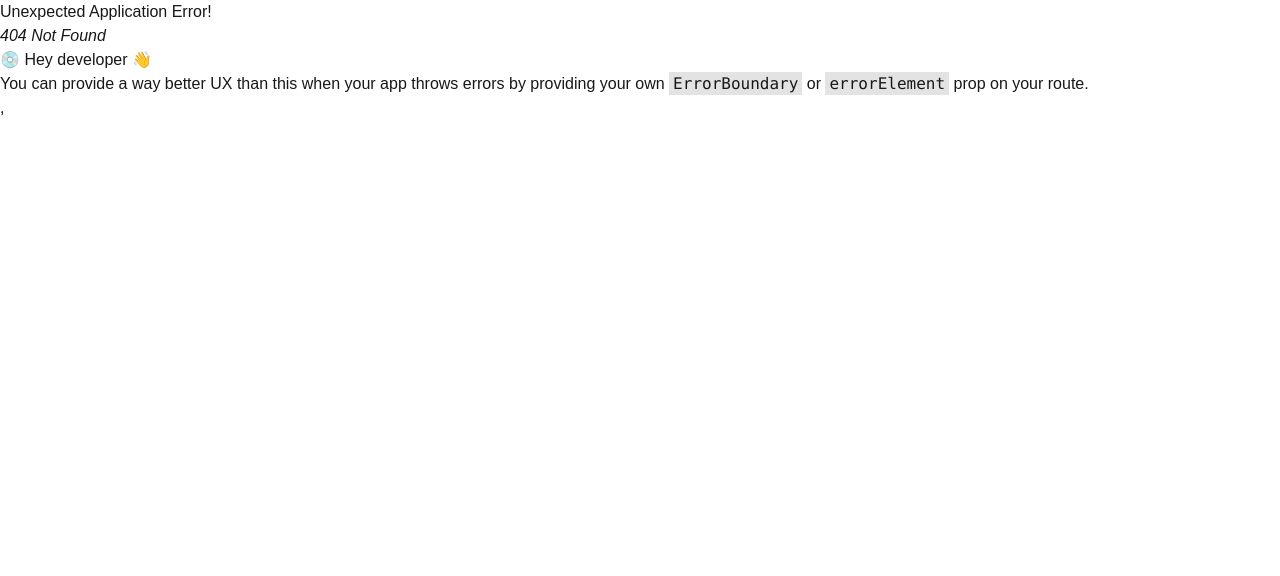
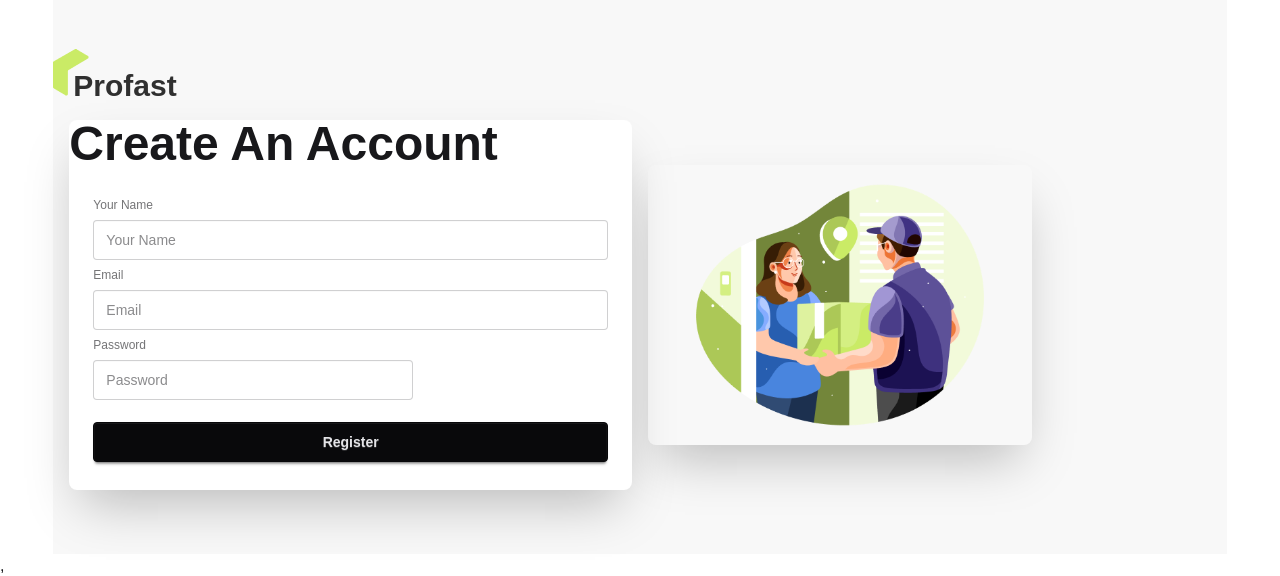
Before and after one commit to tnayem/zap-shift-client, a React (Vite) app: page /register in a window 1280 px wide. Before the commit this address had no page. Shown: the top 576 px of the page. Built offline with nearby package versions, Linux system fonts and the light colour scheme.

Commit message:
implement register page

```diff
--- a/src/Pages/authentication/Registation.jsx
+++ /dev/null
@@ -1,11 +0,0 @@
-import React from 'react';
-
-const Registation = () => {
-    return (
-        <div>
-            This is Registation Page
-        </div>
-    );
-};
-
-export default Registation;
--- /dev/null
+++ b/src/Pages/authentication/Register.jsx
@@ -0,0 +1,44 @@
+import React from 'react';
+import { useForm } from 'react-hook-form';
+
+const Register = () => {
+    const {register,handleSubmit,formState: { errors }} = useForm()
+    const onSubmit=(data)=>{
+        console.log(data);
+    }
+    return (
+        <div className="card bg-base-100 w-full shrink-0 shadow-2xl">
+            <h1 className="text-5xl font-bold">Create An Account</h1>
+            <div className="card-body">
+                <form onSubmit={handleSubmit(onSubmit)}>
+                    <fieldset className="fieldset">
+                        <label className="label">Your Name</label>
+                        <input type="text" {...register("name",{required:true})} className="input w-full" placeholder="Your Name" />
+                        {
+                            errors?.name?.type === "required" && <p className='text-red-500'>This field is required</p>
+                        }
+                        <label className="label">Email</label>
+                        <input type="email" {...register("email",{required:true,pattern:/^[^\s@]+@[^\s@]+\.[^\s@]+$/})} className="input w-full" placeholder="Email" />
+                        {
+                            errors?.email?.type === "required" && <p className='text-red-500'>Email is required</p>
+                        }
+                        {
+                            errors?.email?.type === "pattern" && <p className='text-red-500'>Please enter a valid email address</p>
+                        }
+                        <label className="label w-full">Password</label>
+                        <input type="password" {...register("password",{required:true,pattern:/^(?=.*[a-z])(?=.*[A-Z])(?=.*\d).{6,}$/})} className="input" placeholder="Password" />
+                        {
+                            errors?.password?.type === "required" && <p className='text-red-500'>Password is required</p>
+                        }
+                        {
+                            errors?.password?.type === "pattern" && <p className='text-red-500'>⚠️ Password must contain at least one uppercase, one lowercase, and one number</p>
+                        }
+                        <button className="btn btn-neutral mt-4">Register</button>
+                    </fieldset>
+                </form>
+            </div>
+        </div>
+    );
+};
+
+export default Register;
--- a/src/router/router.jsx
+++ b/src/router/router.jsx
@@ -3,6 +3,7 @@ import Home from "../Pages/home/Home";
 import RootLayout from "../layouts/RootLayout";
 import AuthLayout from "../layouts/AuthLayout";
 import Login from "../Pages/authentication/Login";
+import Register from "../Pages/authentication/Register";
 
 export const router = createBrowserRouter([
   {
@@ -22,6 +23,10 @@ export const router = createBrowserRouter([
       {
         path:'/login',
         element:<Login></Login>
+      },
+      {
+        path:'/register',
+        element:<Register></Register>
       }
     ]
   }
```
